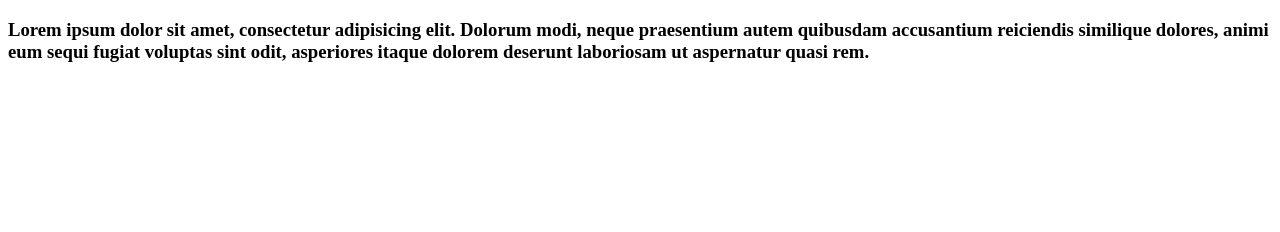
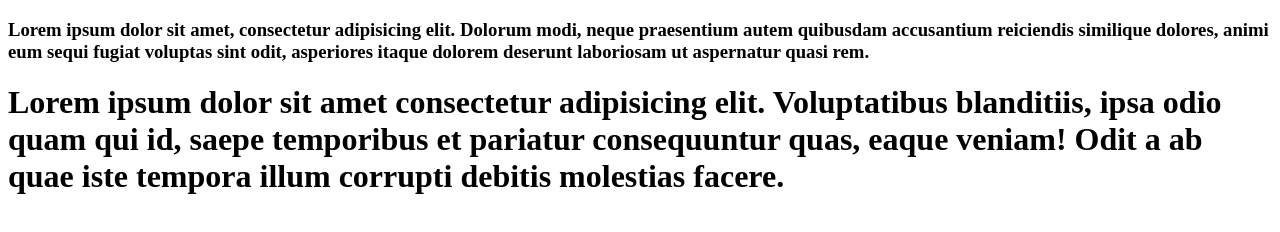
Before and after one commit to khushpreetsingh5911/organic-farmstore, a plain HTML site: page index.html in a window 1280 px wide. Drawn offline with Linux system fonts and the light colour scheme.

```diff
--- a/index.html
+++ b/index.html
@@ -6,6 +6,6 @@
     <title>Document</title>
 </head>
 <body>
-    <h3>Lorem ipsum dolor sit amet, consectetur adipisicing elit. Dolorum modi, neque praesentium autem quibusdam accusantium reiciendis similique dolores, animi eum sequi fugiat voluptas sint odit, asperiores itaque dolorem deserunt laboriosam ut aspernatur quasi rem.</h3>
+    <h3>Lorem ipsum dolor sit amet, consectetur adipisicing elit. Dolorum modi, neque praesentium autem quibusdam accusantium reiciendis similique dolores, animi eum sequi fugiat voluptas sint odit, asperiores itaque dolorem deserunt laboriosam ut aspernatur quasi rem.</h3><h1>Lorem ipsum dolor sit amet consectetur adipisicing elit. Voluptatibus blanditiis, ipsa odio quam qui id, saepe temporibus et pariatur consequuntur quas, eaque veniam! Odit a ab quae iste tempora illum corrupti debitis molestias facere.</h1>
 </body>
 </html>
```
